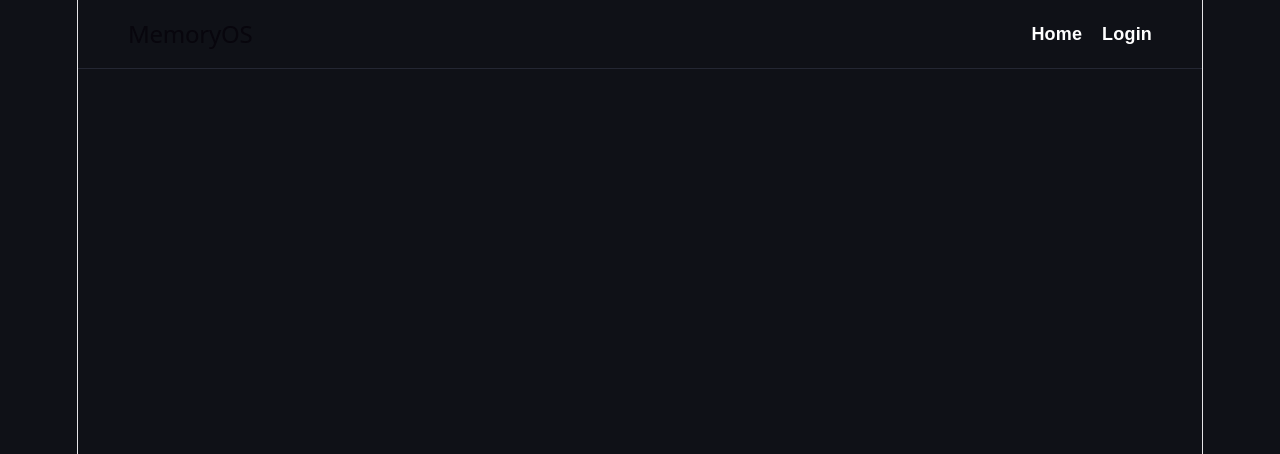
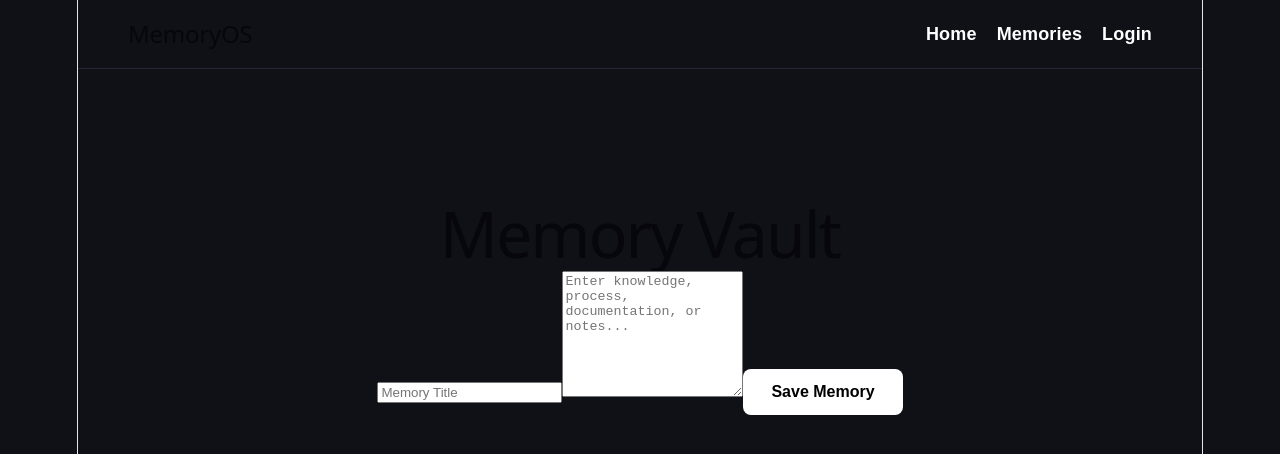
Before and after one commit to Shazeeda/MemoryOS, a React app in the folder frontend/: page /memories in a window 1280 px wide. Before the commit this address had no page. Shown: the top 454 px of the page. Built offline with nearby package versions, Linux system fonts and the light colour scheme; the HTML template or start-up script is replaced by a standard one.

Commit message:
Add memories page and navigation

```diff
--- a/frontend/package.json
+++ b/frontend/package.json
@@ -12,7 +12,7 @@
   "dependencies": {
     "react": "^19.2.6",
     "react-dom": "^19.2.6",
-    "react-router-dom": "^7.17.0"
+    "react-router-dom": "^6.30.4"
   },
   "devDependencies": {
     "@eslint/js": "^10.0.1",
--- a/frontend/src/App.jsx
+++ b/frontend/src/App.jsx
@@ -1,7 +1,8 @@
-import "./App.css"
-import { Routes, Route, Link } from "react-router-dom"
-import Home from "./pages/Home.jsx"
-import Login from "./pages/Login.jsx"
+import "./App.css";
+import { Routes, Route, Link } from "react-router-dom";
+import Home from "./pages/Home.jsx";
+import Login from "./pages/Login.jsx";
+import Memories from "./pages/Memories.jsx";
 
 function App() {
   return (
@@ -10,17 +11,19 @@ function App() {
         <h2>MemoryOS</h2>
 
         <div className="nav-links">
-  <Link to="/">Home</Link>
-  <Link to="/login">Login</Link>
-</div>
+          <Link to="/">Home</Link>
+          <Link to="/memories">Memories</Link>
+          <Link to="/login">Login</Link>
+        </div>
       </nav>
 
       <Routes>
         <Route path="/" element={<Home />} />
         <Route path="/login" element={<Login />} />
+        <Route path="/memories" element={<Memories />} />
       </Routes>
     </div>
-  )
+  );
 }
 
-export default App
+export default App;
--- /dev/null
+++ b/frontend/src/pages/Memories.jsx
@@ -0,0 +1,20 @@
+function Memories() {
+  return (
+    <main>
+      <h1>Memory Vault</h1>
+
+      <form>
+        <input type="text" placeholder="Memory Title" />
+
+        <textarea
+          placeholder="Enter knowledge, process, documentation, or notes..."
+          rows="8"
+        />
+
+        <button type="submit">Save Memory</button>
+      </form>
+    </main>
+  );
+}
+
+export default Memories;
```
Also changed, not shown: 1 other file (tests, documents, lock files or other folders).
